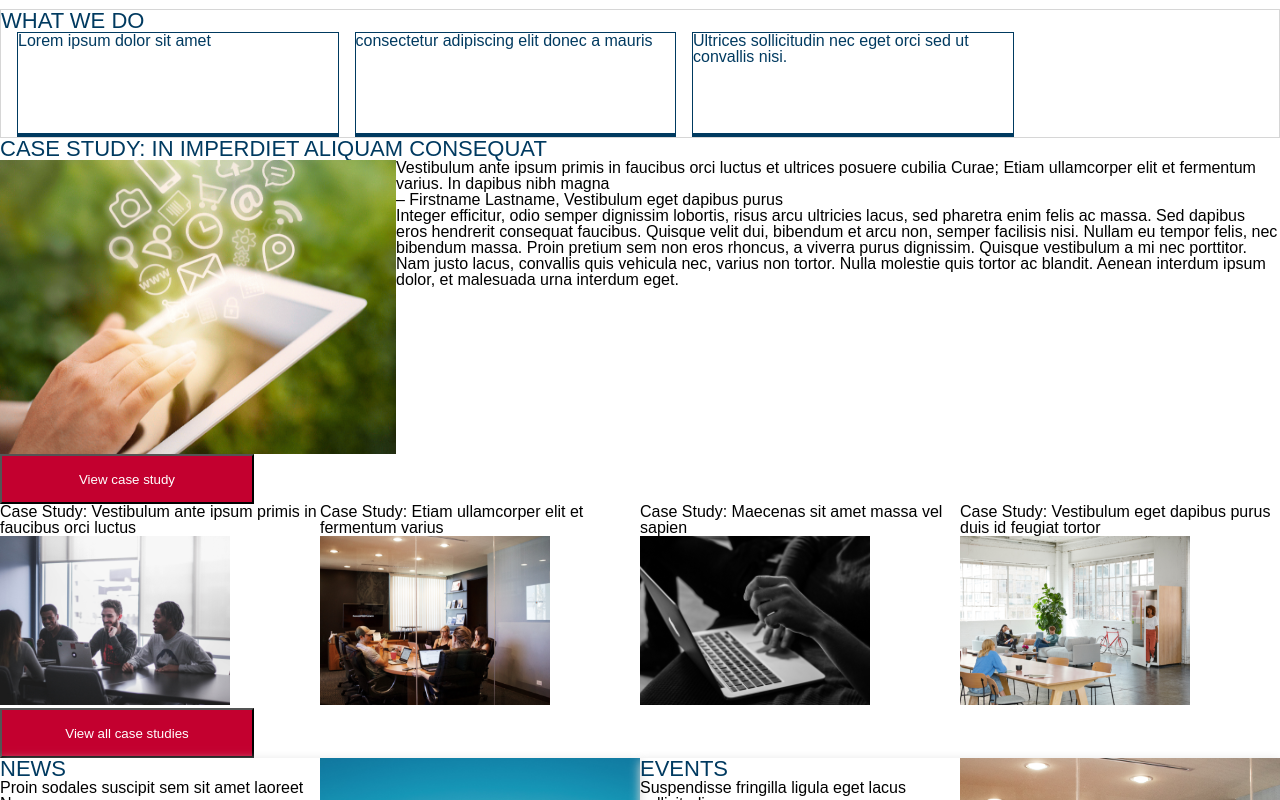
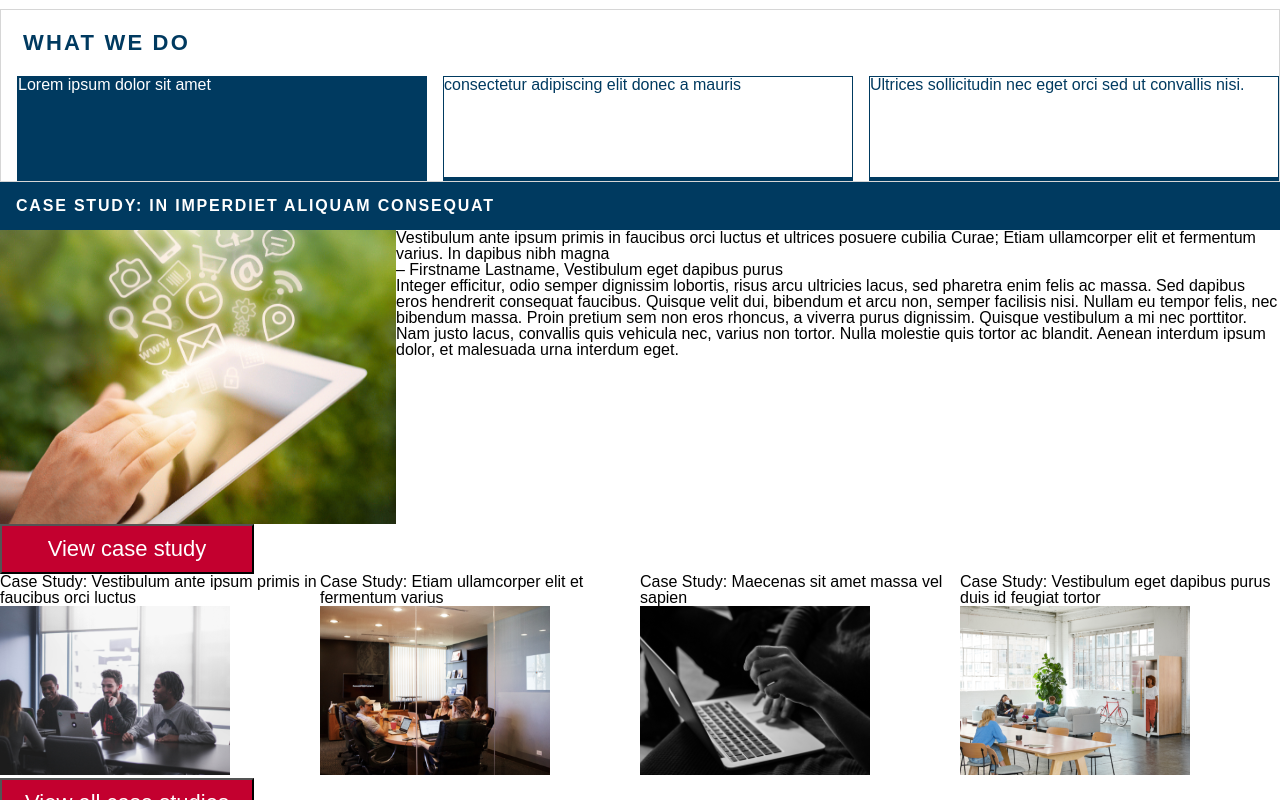
Before and after one commit to rossghill/FE-Technical-Test, a plain HTML site: page index.html in a window 1280 px wide. Shown: the part 1680-2480 px from the top of the page. Drawn offline with Linux system fonts and the light colour scheme; a web font is replaced by a local one.

Commit message:
Fonts and basic padding

```diff
--- a/index.html
+++ b/index.html
@@ -1,6 +1,7 @@
 <!DOCTYPE html>
 <html lang="en">
 <head>
+    <link rel="stylesheet" href="https://use.typekit.net/bpg4how.css">
     <link href="src/stylesheets/screen.css" media="screen, projection" rel="stylesheet" type="text/css" />
     <meta charset="UTF-8">
     <meta name="viewport" content="width=device-width, initial-scale=1.0">
@@ -27,7 +28,7 @@
 
     <div id="find">
         <div class="find-box">
-            <p>Find what you're looking for</p>
+            <p class="info-header">Find what you're looking for</p>
             <div>
                 <span>I am a _____</span>
                 <span>Looking for _____</span>
@@ -40,7 +41,7 @@
 
     <div id="featured">
         <div class="info-container">
-            <p>Featured</p>
+            <p class="info-header">Featured</p>
             <p>Lorem ipsum dolor sit amet, consectetur adipiscing elit. Donec a mauris ac urna ultrices sollicitudin</p>
             <p>News</p>
             <p>Lorem ipsum dolor sit amet, consectetur adipiscing elit. Donec a mauris ac urna ultrices sollicitudin nec eget orci. Sed
@@ -65,7 +66,7 @@
 
     <div id="case-study">
         <div class="feature-case-study">
-            <p class="sect-heading">Case Study: In imperdiet aliquam consequat</p>
+            <p class="info-header">Case Study: In imperdiet aliquam consequat</p>
             <div class="flex-container">
                 <img src="./src/images/tablet-and-app-symbols.png" alt="A person is looking through apps on a tablet device">
                 <div>
@@ -98,7 +99,7 @@
                 <div class="parent">
                     <div class="div1">
                         <div class="info-container">
-                            <p class="sect-heading">News</p>
+                            <p class="info-header">News</p>
                             <p>Proin sodales suscipit sem sit amet laoreet</p>
                             <p>News</p>
                             <p>Aliquam erat volutpat. Praesent tincidunt nulla in tempor semper. Proin sodales suscipit sem sit amet laoreet.
@@ -135,7 +136,7 @@
                 <div class="parent">
                     <div class="div1">
                         <div class="info-container">
-                            <p class="sect-heading">Events</p>
+                            <p class="info-header">Events</p>
                             <p>Suspendisse fringilla ligula eget lacus sollicitudin</p>
                             <p>Event</p>
                             <p>Vestibulum ante ipsum primis in faucibus orci luctus et ultrices posuere cubilia Curae; Etiam ullamcorper elit et
@@ -196,6 +197,7 @@
     <!-- Footer -->
 
     <footer>
+        <div class="link-container">
             <ul>
                 <li>About us</li>
                 <li>About Adobe XD Kit</li>
@@ -218,6 +220,7 @@
                 <li>adobexd@mail.com</li>
                 <li>Find a Store</li>
             </ul>
+        </div>
     </footer>
 
 </body>
--- a/src/sass/config/_mixins.scss
+++ b/src/sass/config/_mixins.scss
@@ -8,12 +8,14 @@
     color: $body_white;
     width: 254px;
     height: 50px;
+    font-size: 22px;
+    font-family: $proxima, sans-serif;
 }
 
 @mixin boxLink {
     background: $body_white;
     color: $main_blue;
-    width: 25%;
+    width: 32%;
     height: 100px;
     border: 1px solid $main_blue;
     border-bottom: 4px solid $main_blue;
--- a/src/sass/config/_vars.scss
+++ b/src/sass/config/_vars.scss
@@ -15,11 +15,13 @@ $dark_grey: #707070;
 
 // Font
 
-$proxima: 'ProximaNova-Regular';
+$proxima: 'proxima-nova';
 $proxima_bold: 'Proxima Nova Bold';
 $logo_font: 'Helvetica Neue';
 $logo_font_2: 'Consolas';
 $font-stack: "Open Sans, Arial, sans-serif";
+
+$bold: 700;
 
 // Font Sizes
 
@@ -31,10 +33,10 @@ $paragraph: 16px;
 $logo: 42px;
 $heading: 22px;
 
-@font-face {
-    font-family: 'Proxima Nova Bold';
-    src: url('../../fonts/Proxima\ Nova\ Bold.otf') format('opentype');
-}
+// @font-face {
+//     font-family: 'Proxima Nova Bold';
+//     src: url('../../fonts/Proxima\ Nova\ Bold.otf') format('opentype');
+// }
 
 // Misc
 $box-shadow: 0px 3px 10px $border_grey;
--- /dev/null
+++ b/src/sass/elements/_base.scss
@@ -0,0 +1,22 @@
+p {
+    font-size: 16px;
+}
+
+.selected, .info-header {
+    background: $main_blue !important;
+    color: $body_white !important;
+}
+
+.info-header {
+    text-transform: uppercase;
+    font-weight: bold;
+    letter-spacing: 1.8px;
+    padding: 1em;
+}
+
+.sect-heading {
+    font-weight: bold;
+    letter-spacing: 2.2px;
+    color: $main-blue;
+    padding: 1em;
+}
--- a/src/sass/elements/_footer.scss
+++ b/src/sass/elements/_footer.scss
@@ -6,5 +6,13 @@ footer {
     ul {
         display: flex;
         flex-direction: column;
+        margin: 1em;
+        li {
+            padding-bottom: 0.5em;
+        }
+    }
+    .link-container{
+        display: flex;
+        justify-content: flex-start;
     }
 }
--- a/src/sass/elements/_info.scss
+++ b/src/sass/elements/_info.scss
@@ -14,8 +14,12 @@
 }
 
 #related-sites {
+    margin: auto;
+    width: 100%;
     .info-row {
+        width: 90%;
         flex-wrap: wrap;
+        margin: auto;
     }
     button {
         @include actionBtn;
--- a/src/sass/screen.scss
+++ b/src/sass/screen.scss
@@ -12,6 +12,7 @@
 
 // elements
 @import
+    "elements/base",
     "elements/case-study",
     "elements/feature",
     "elements/find",
```
Also changed, not shown: src/stylesheets/screen.css. Lines whose indentation alone changed are shown as unchanged.
